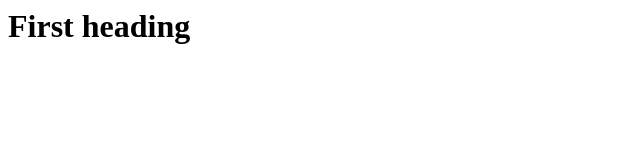
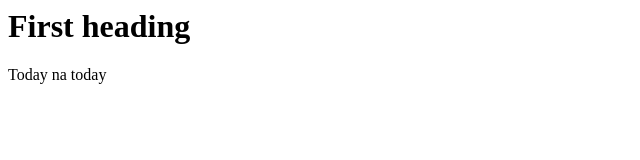
Before and after one commit to Daisi-Sowemimo/GitIn, a plain HTML site: page index.html in a window 1280 px wide. Shown: the full height of the page, 0-640 px from the left. Drawn offline with Linux system fonts and the light colour scheme.

Commit message:
Add paragraph in index page

```diff
--- a/index.html
+++ b/index.html
@@ -1,5 +1,6 @@
 <html>
   <body>
   	<h1>First heading</h1>
+  	<p>Today na today</p>
   </body>
 </html>
```
